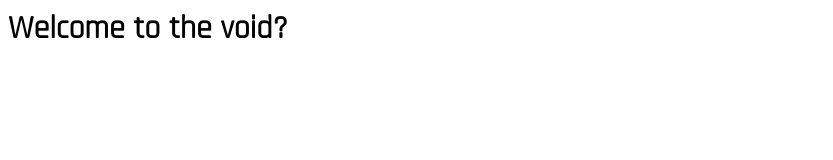
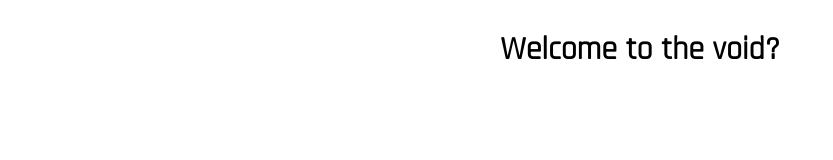
Before and after one commit to Riotline/riotline.github.io, a plain HTML site: page index.html in a window 1280 px wide. Shown: the whole page, without its empty margins (0-833 px from the left). Drawn offline with Linux system fonts and the light colour scheme.

Commit message:
fix: forgot to add the flex div

```diff
--- a/index.html
+++ b/index.html
@@ -14,5 +14,7 @@
     </style>
 </head>
 <body>
-    <h1>Welcome to the void?</h1>
+    <div class="thevoid">
+        <h1>Welcome to the void?</h1>
+    </div>
 </body>
```
